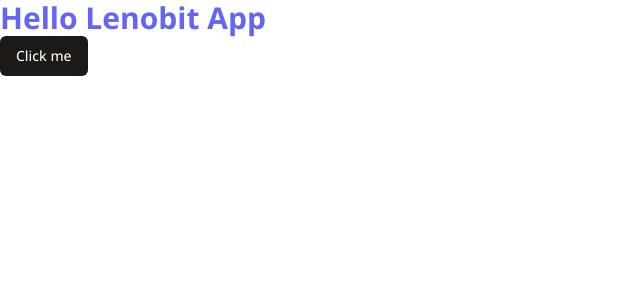
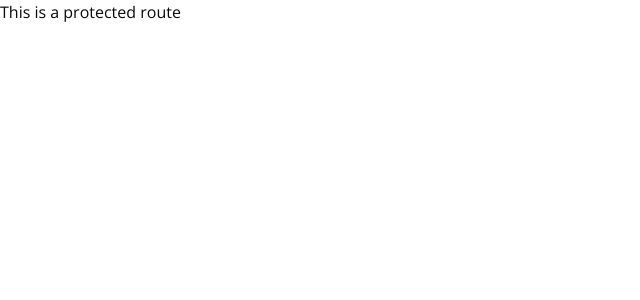
Before and after one commit to FMFigueroa/discord-clone, a Next.js app: page / in a window 1280 px wide. Shown: the top 300 px of the page, without its empty margins (0-640 px from the left). Built offline with nearby package versions, Linux system fonts and the light colour scheme.

Commit message:
Organizing Structure

```diff
--- /dev/null
+++ b/app/(auth)/(routes)/login/page.tsx
@@ -0,0 +1,7 @@
+const  LoginPage = () => {
+    return (
+        <div> Login Page!</div>
+     );
+}
+
+export default LoginPage;
--- /dev/null
+++ b/app/(auth)/(routes)/register/page.tsx
@@ -0,0 +1,7 @@
+const RegisterPage = () => {
+    return (
+        <div>Register Page!</div>
+     );
+}
+
+export default RegisterPage;
--- /dev/null
+++ b/app/(auth)/layout.tsx
@@ -0,0 +1,7 @@
+const AuthLayout = ({children,}: {children: React.ReactNode}) => {
+    return (
+        <div className="bg-red-500 h-full">{children}</div>
+     );
+}
+
+export default AuthLayout;
--- /dev/null
+++ b/app/(main)/(routes)/page.tsx
@@ -0,0 +1,7 @@
+export default function Home() {
+  return (
+    <div>
+      This is a protected route
+    </div>
+  )
+}
--- a/app/page.tsx
+++ /dev/null
@@ -1,15 +0,0 @@
-import { Button } from "@/components/ui/button";
-
-export default function Home() {
-  return (
-    <div>
-      <p className="text-3xl font-bold text-indigo-500">
-      Hello Lenobit App
-    </p>
-    <Button>
-      Click me
-    </Button>
-    </div>
-
-  )
-}
```
